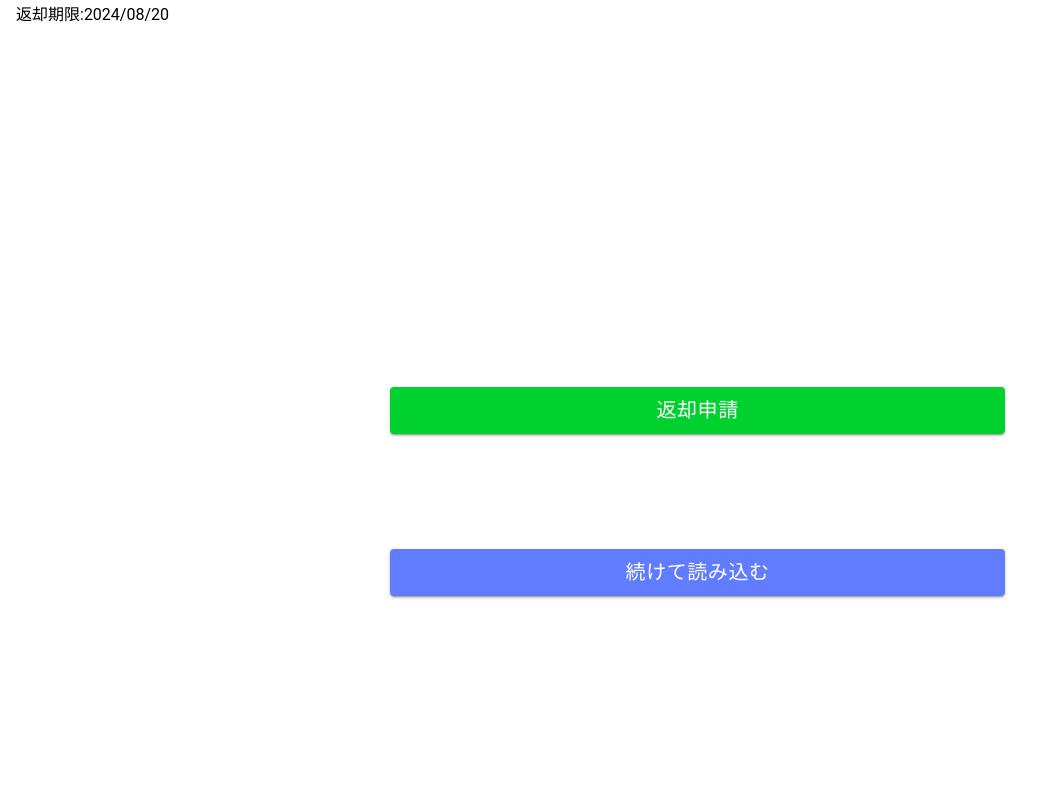
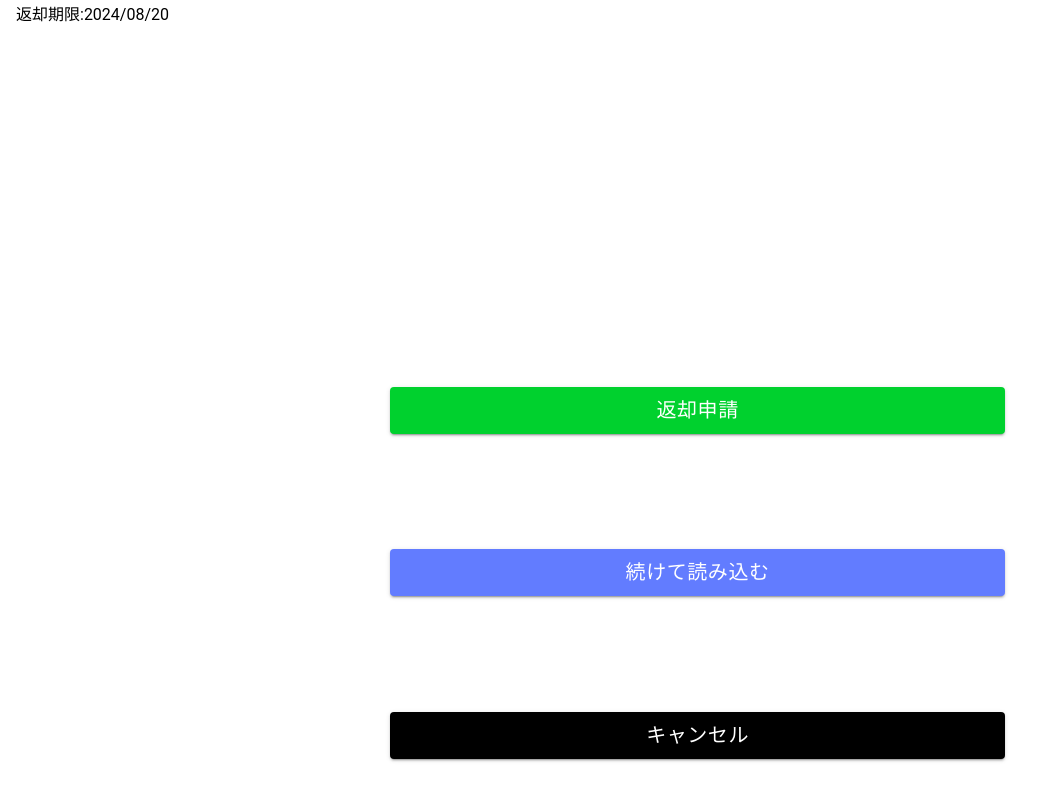
Before and after one commit to takumiTakahata/equipment_management_system, a React (Create React App) app in the folder app/: page /return_request in a window 1280 px wide. Shown: the part 536-1336 px from the top of the page, without its empty margins (0-1052 px from the left). Before the commit the page ends 1184 px from the top, so only its background shows below. Built offline with nearby package versions, Linux system fonts and the light colour scheme.

Commit message:
キャンセルボタンの表示

```diff
--- a/app/src/components/return_request.tsx
+++ b/app/src/components/return_request.tsx
@@ -59,6 +59,11 @@ function ReturnRequest() {
           続けて読み込む
         </Button>
       </div>
+      <div className="button">
+        <Button className="cancel_button" variant="contained">
+          キャンセル
+        </Button>
+      </div>
     </div>
   );
 }
```
